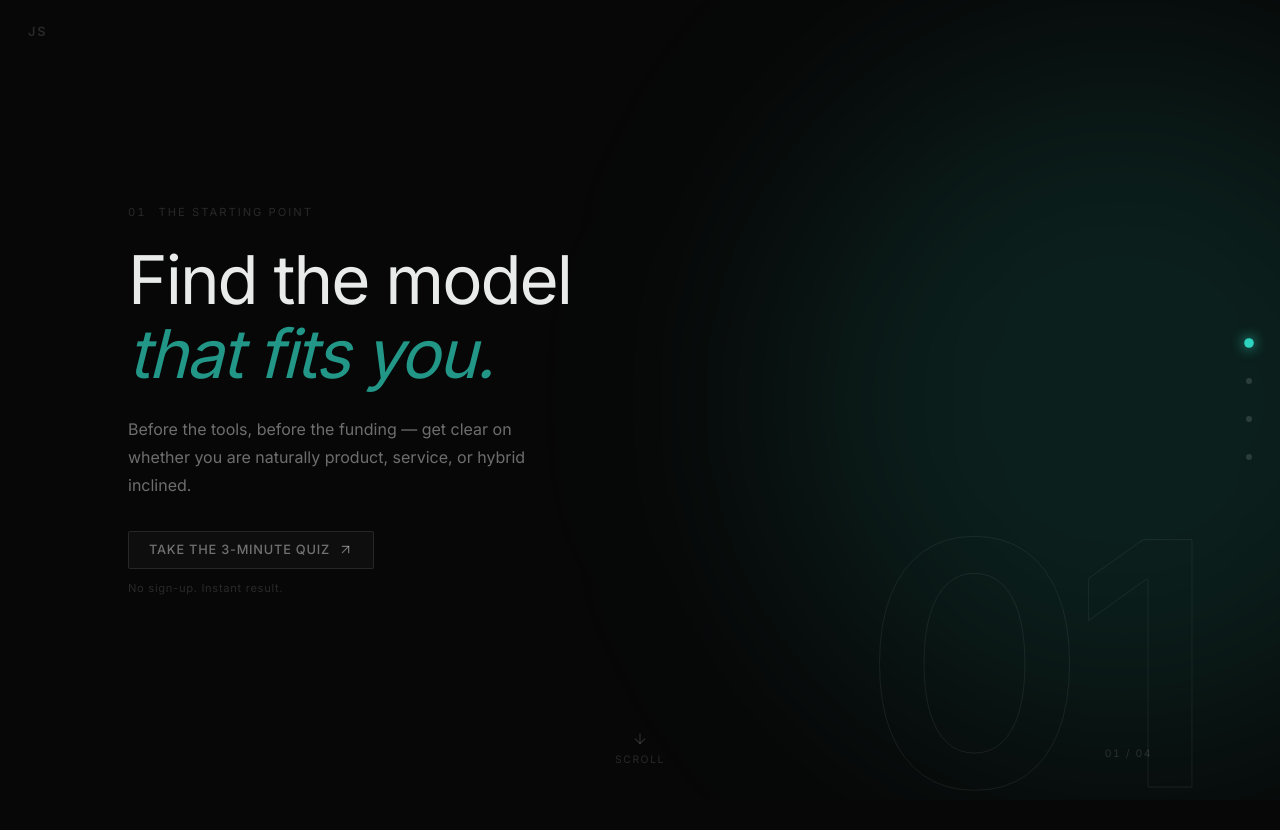
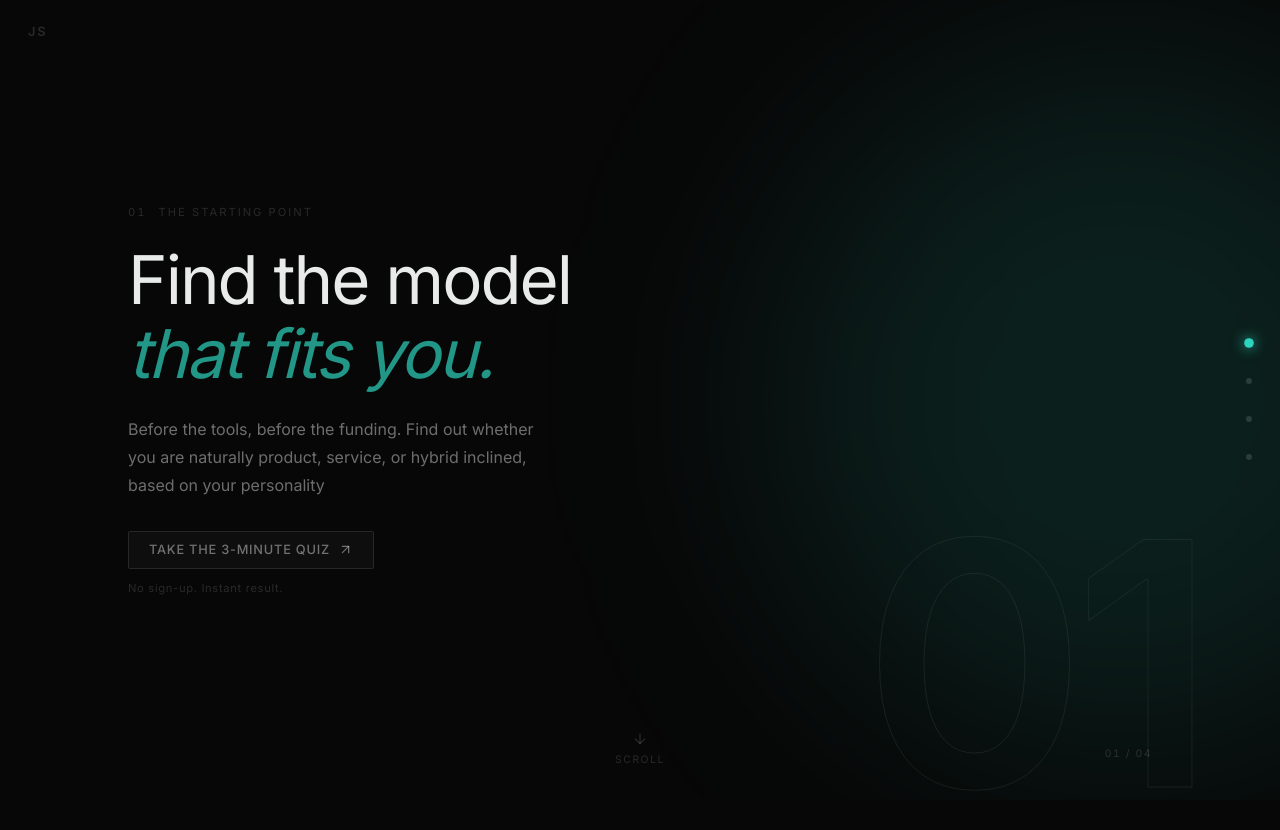
Before and after one commit to Bladetox/JustStart, a React (Vite) app: page / in a window 1280 px wide. Shown: the top 830 px of the page. Built offline with nearby package versions, Linux system fonts and the light colour scheme; a web font is replaced by a local one.

Commit message:
Update App.tsx

```diff
--- a/src/App.tsx
+++ b/src/App.tsx
@@ -23,7 +23,7 @@ const rooms: Room[] = [
     eyebrow: 'The starting point',
     title: 'Find the model',
     titleEm: 'that fits you.',
-    description: 'Before the tools, before the funding — get clear on whether you are naturally product, service, or hybrid inclined.',
+    description: 'Before the tools, before the funding. Find out whether you are naturally product, service, or hybrid inclined, based on your personality',
     cta: 'Take the 3-minute quiz',
     href: 'https://juststart-quizz.vercel.app',
     note: 'No sign-up. Instant result.',
```
